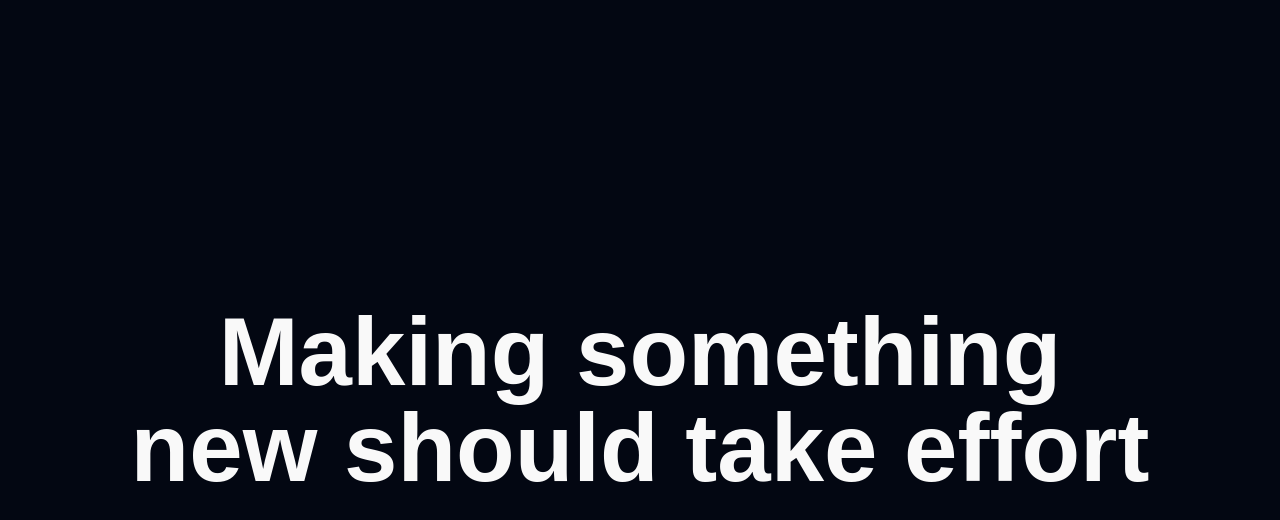
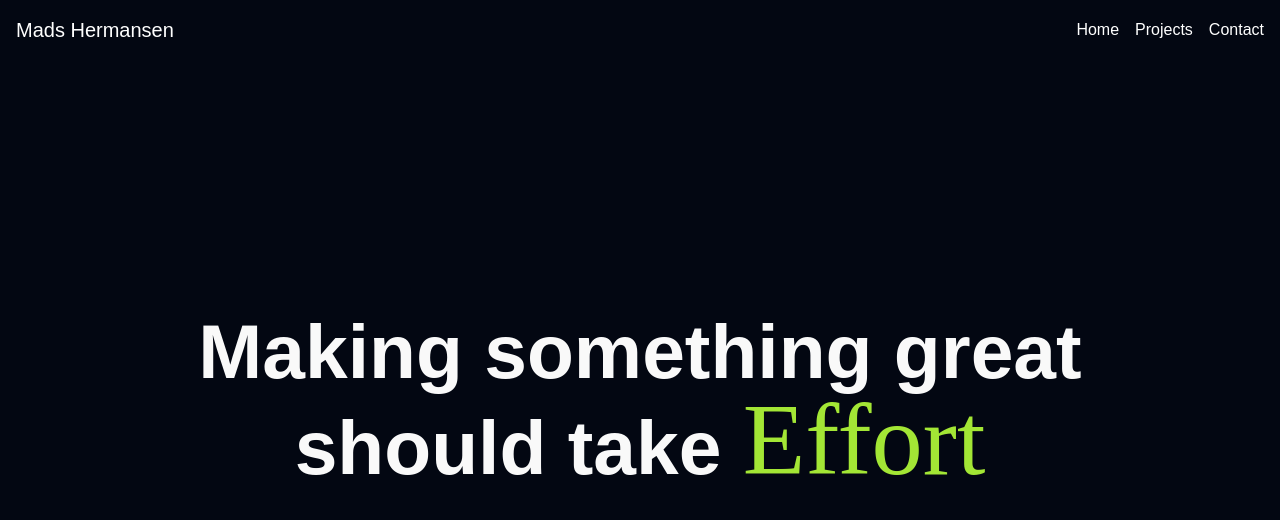
Before and after one commit to madshermansen/personal-website, a Next.js app in the folder frontend/: page / in a window 1280 px wide. Shown: the top 520 px of the page. Built offline with nearby package versions, Linux system fonts and the light colour scheme; a web font is replaced by a local one.

Commit message:
Added sliding background

```diff
--- /dev/null
+++ b/frontend/src/app/components/Navbar.tsx
@@ -0,0 +1,16 @@
+import Link from "next/link";
+
+export default function Navbar() {
+    return (
+        <div>
+            <nav className="flex justify-between items-center p-4 w-full z-50 text-white fixed font-thin">
+                <div className="text-xl hover:text-accent duration-75">Mads Hermansen</div>
+                <div className="flex space-x-4">
+                    <Link href="/" className="hover:text-accent duration-75">Home</Link>
+                    <Link href="/projects" className="hover:text-accent duration-75">Projects</Link>
+                    <Link href="/" className="hover:text-accent duration-75">Contact</Link>
+                </div>
+            </nav>
+        </div>
+    )
+}
--- a/frontend/src/app/components/SlidingBackground.tsx
+++ b/frontend/src/app/components/SlidingBackground.tsx
@@ -27,10 +27,10 @@ export default function SlidingBackground() {
   return (
     <main>
       <div ref={leftSideRef} className="grid h-screen overflow-hidden place-items-center absolute w-full z-10 bg-background">
-        <h1 className="text-8xl m-10-screen w-80vw text-center font-bold">Making something new should take effort</h1>
+        <h1 className="text-6vw leading-tight m-10-screen w-80vw text-center font-bold">Making something great should take <span className="fancy text-primary font-normal">Effort</span></h1>
       </div>
       <div className="grid h-screen overflow-hidden place-items-center absolute w-full bg-primary">
-        <h1 className="text-8xl m-10-screen w-80vw text-center text-background font-bold">Making something new should take skill</h1>
+        <h1 className="text-6vw leading-tight m-10-screen w-80vw text-center text-background font-bold">Making something great should take <span className="fancy text-white font-normal">Skill</span></h1>
       </div>
     </main>
   );
--- a/frontend/src/app/globals.css
+++ b/frontend/src/app/globals.css
@@ -2,9 +2,28 @@
 @tailwind components;
 @tailwind utilities;
 
+@font-face {
+  font-family: 'Luckiest Guy';
+  font-style: normal;
+  font-weight: 400;
+  font-display: swap;
+  src: url(https://fonts.gstatic.com/s/luckiestguy/v22/_gP_1RrxsjcxVyin9l9n_j2hTd52ijl7aQ.woff2) format('woff2');
+  unicode-range: U+0000-00FF, U+0131, U+0152-0153, U+02BB-02BC, U+02C6, U+02DA, U+02DC, U+0304, U+0308, U+0329, U+2000-206F, U+2074, U+20AC, U+2122, U+2191, U+2193, U+2212, U+2215, U+FEFF, U+FFFD;
+}
+
+.fancy {
+  font-family: 'Luckiest Guy', cursive;
+  font-size: 8vw;
+  line-height: 0.6em
+}
+
 :root {
   --foreground-rgb: 0, 0, 0;
-  font-family: "Rubik", sans-serif;
+  font-family: "Montserrat", sans-serif;
+}
+
+.montserrat {
+  font-family: "Montserrat", sans-serif;
 }
 
 @media (prefers-color-scheme: dark) {
@@ -18,7 +37,3 @@
     text-wrap: balance;
   }
 }
-
-.fancy {
-  font-family: "Permanent Marker", cursive;
-}
--- a/frontend/src/app/layout.tsx
+++ b/frontend/src/app/layout.tsx
@@ -1,6 +1,7 @@
 import type { Metadata } from "next";
 import { Inter } from "next/font/google";
 import "./globals.css";
+import Navbar from "./components/Navbar";
 
 const inter = Inter({ subsets: ["latin"] });
 
@@ -16,7 +17,8 @@ export default function RootLayout({
 }>) {
   return (
     <html lang="en">
-      <body className="bg-background text-text">{children}</body>
+      <body className="bg-background text-text">
+      <Navbar />{children}</body>
     </html>
   );
 }
--- a/frontend/src/app/page.tsx
+++ b/frontend/src/app/page.tsx
@@ -5,6 +5,8 @@ export default function Home() {
   return (
     <main>
       <SlidingBackground />
+      <div className="w-full h-full relative">
+      </div>
     </main>
   );
 }
--- /dev/null
+++ b/frontend/src/app/projects/page.tsx
@@ -0,0 +1,8 @@
+
+export default function Projects() {
+    return (
+        <div>
+            <h1>Projects</h1>
+        </div>
+    )
+}
--- a/frontend/tailwind.config.ts
+++ b/frontend/tailwind.config.ts
@@ -16,8 +16,8 @@ const config: Config = {
       colors: {
         background: "#030712",
         primary: "#A3E635",
-        secondary: "#F9F9F9",
-        accent: "#F9F9F9",
+        secondary: "#7835E6",
+        accent: "#7835E6",
         text: "#F9F9F9",
       },
       margin: {
@@ -25,7 +25,10 @@ const config: Config = {
       },
       width: {
         '80vw': '80vw',
-      }
+      },
+      fontSize: {
+        '6vw': '6vw',
+      },
     },
   },
   plugins: [],
```
